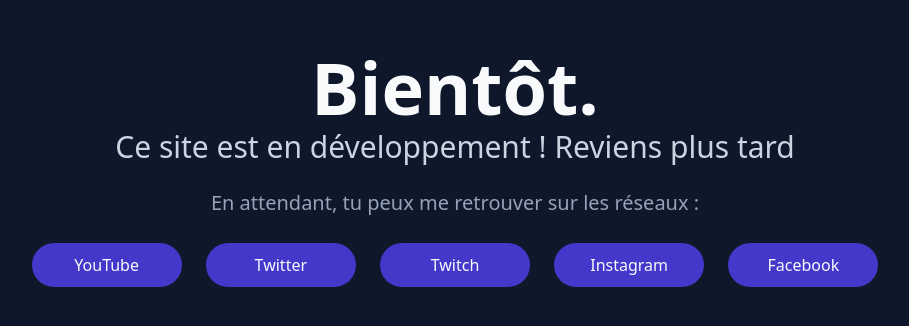
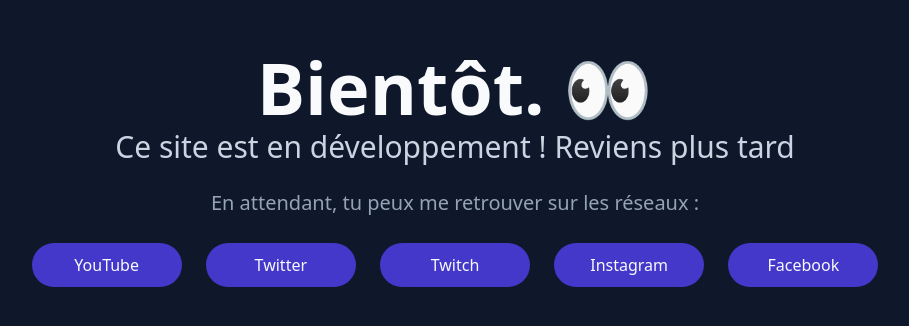
Before and after one commit to Doalou/doalo.fr, a website: page index.html in a window 1280 px wide. Shown: the part 226-552 px from the top of the page, without its empty margins (185-1094 px from the left). Drawn offline with Linux system fonts and the light colour scheme.

Commit message:
Update index.html

```diff
--- a/index.html
+++ b/index.html
@@ -12,7 +12,7 @@
 <body class="bg-slate-900">
     <div class="h-screen grid grid-cols-1 content-center text-center">
         <div>
-            <h1 class="pb-1.5 font-bold text-slate-50 text-7xl">Bientôt.</h1>
+            <h1 class="pb-1.5 font-bold text-slate-50 text-7xl">Bientôt. 👀</h1>
             <p class="text-3xl text-slate-300">Ce site est en développement ! Reviens plus tard</p>
             <br>
             <p class="text-xl text-slate-400">En attendant, tu peux me retrouver sur les réseaux :</p>
```
